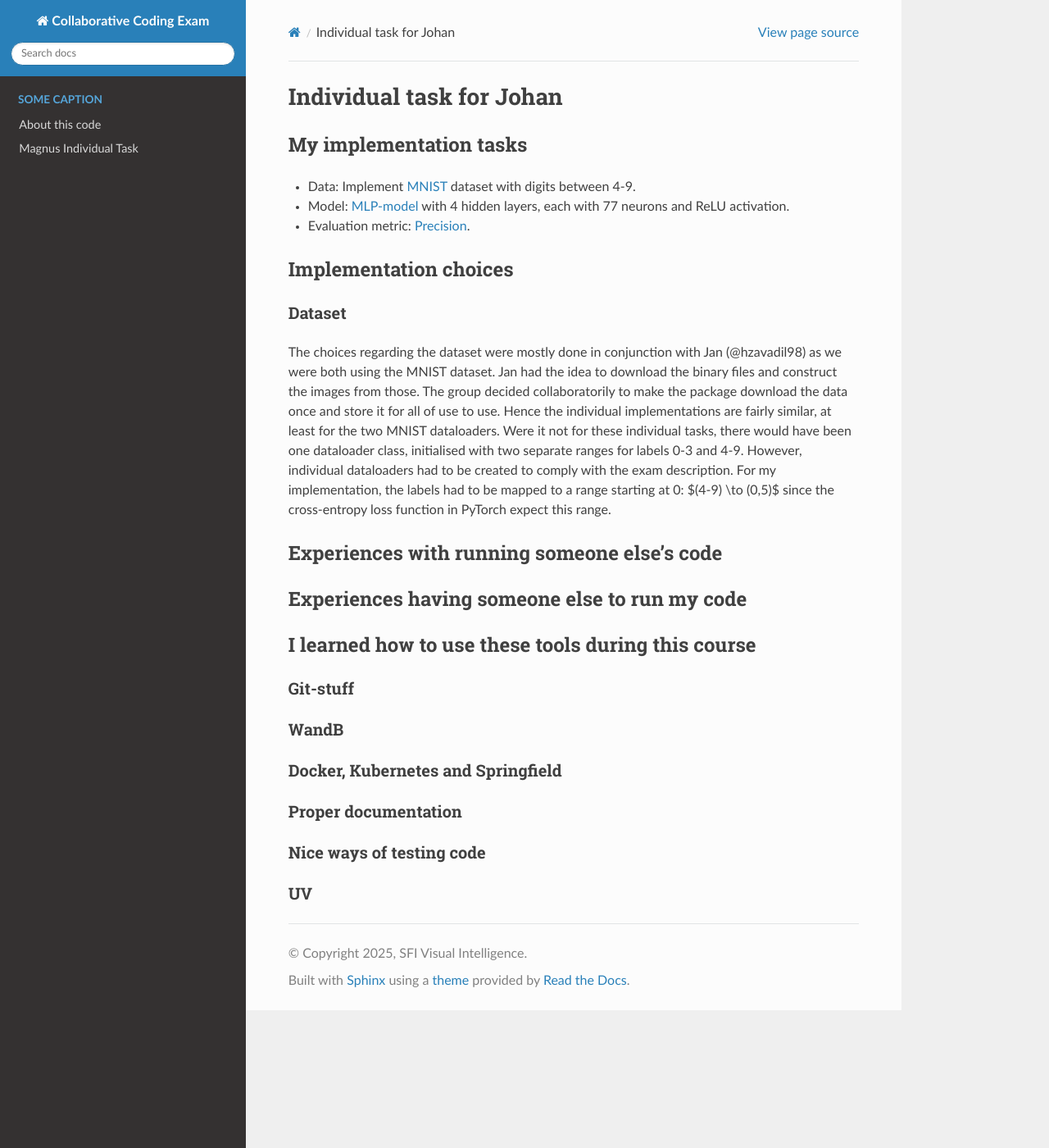
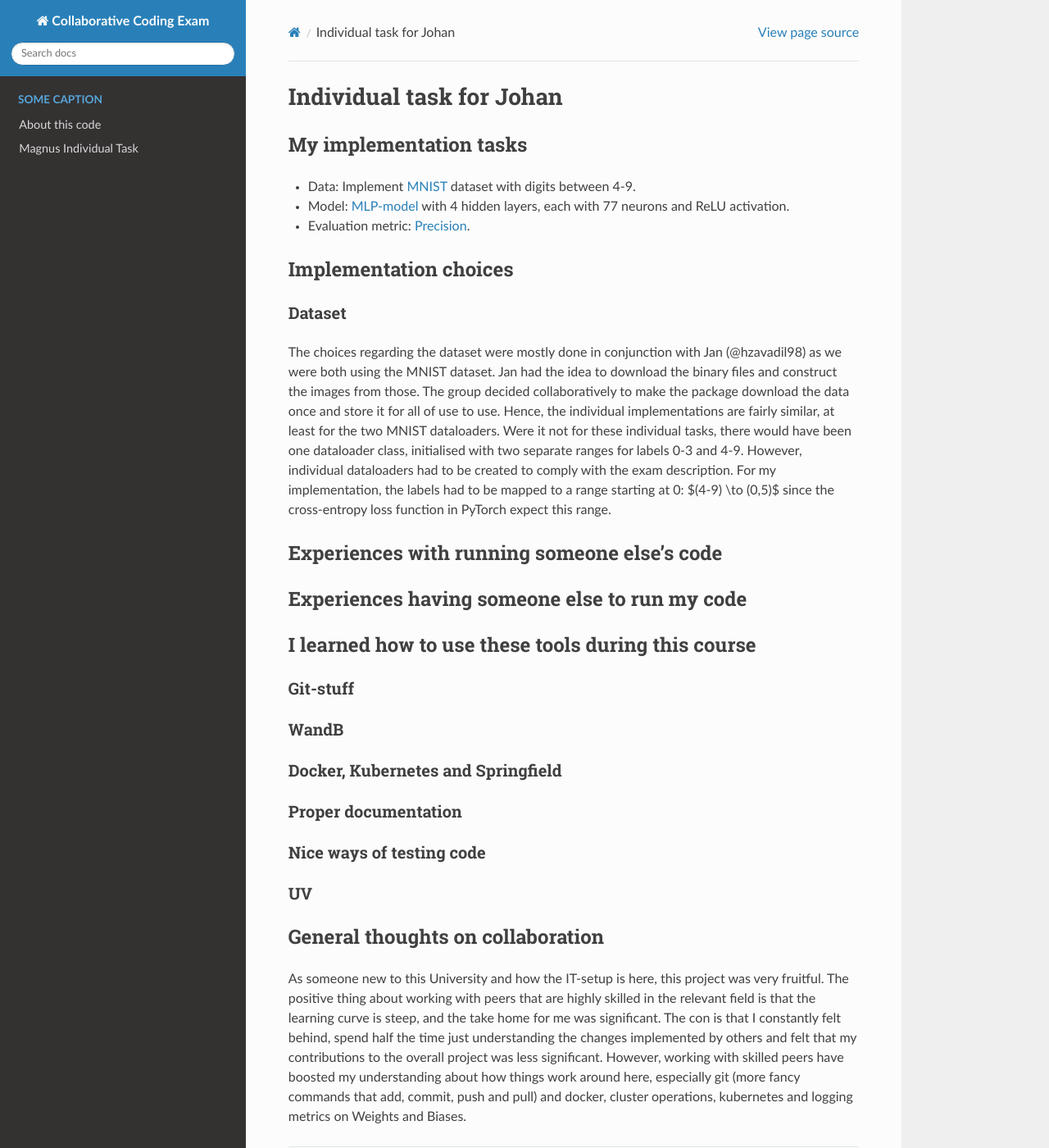
Before and after one commit to SFI-Visual-Intelligence/Collaborative-Coding-Exam, a Sphinx documentation site: the page built from doc/Johan_page.md, in a window 1280 px wide and 1400 px high. Shown: the whole window at 82% size. Built offline with Sphinx 7.4.7 and the Read the Docs theme 3.1.0, drawn with Linux system fonts in a browser that asks for light colours.

Commit message:
started writing my own documentation

```diff
--- a/doc/Johan_page.md
+++ b/doc/Johan_page.md
@@ -3,14 +3,14 @@
 ## My implementation tasks
 
 * Data: Implement [MNIST](../CollaborativeCoding/dataloaders/mnist_4_9.py) dataset with digits between 4-9.
-* Model: [MLP-model](../CollaborativeCoding/models/johan_model.py/) with 4 hidden layers, each with 77 neurons and ReLU activation.
+* Model: [MLP-model](../CollaborativeCoding/models/johan_model.py) with 4 hidden layers, each with 77 neurons and ReLU activation.
 * Evaluation metric: [Precision](../CollaborativeCoding/metrics/precision.py).
 
 ## Implementation choices
 
 ### Dataset
 
-The choices regarding the dataset were mostly done in conjunction with Jan (@hzavadil98) as we were both using the MNIST dataset. Jan had the idea to download the binary files and construct the images from those. The group decided collaboratorily to make the package download the data once and store it for all of use to use. Hence the individual implementations are fairly similar, at least for the two MNIST dataloaders. Were it not for these individual tasks, there would have been one dataloader class, initialised with two separate ranges for labels 0-3 and 4-9. However, individual dataloaders had to be created to comply with the exam description. For my implementation, the labels had to be mapped to a range starting at 0: $(4-9) \to (0,5)$ since the  cross-entropy loss function in PyTorch expect this range.
+The choices regarding the dataset were mostly done in conjunction with Jan (@hzavadil98) as we were both using the MNIST dataset. Jan had the idea to download the binary files and construct the images from those. The group decided collaboratively to make the package download the data once and store it for all of use to use. Hence, the individual implementations are fairly similar, at least for the two MNIST dataloaders. Were it not for these individual tasks, there would have been one dataloader class, initialised with two separate ranges for labels 0-3 and 4-9. However, individual dataloaders had to be created to comply with the exam description. For my implementation, the labels had to be mapped to a range starting at 0: $(4-9) \to (0,5)$ since the cross-entropy loss function in PyTorch expect this range.
 
 ## Experiences with running someone else's code
 
@@ -29,3 +29,7 @@ The choices regarding the dataset were mostly done in conjunction with Jan (@hza
 ### Nice ways of testing code
 
 ### UV
+
+## General thoughts on collaboration
+
+As someone new to this University and how the IT-setup is here, this project was very fruitful. The positive thing about working with peers that are highly skilled in the relevant field is that the learning curve is steep, and the take home for me was significant. The con is that I constantly felt behind, spend half the time just understanding the changes implemented by others and felt that my contributions to the overall project was less significant. However, working with skilled peers have boosted my understanding about how things work around here, especially git (more fancy commands that add, commit, push and pull) and docker, cluster operations, kubernetes and logging metrics on Weights and Biases.
```
Also changed, not shown: 1 other file.
